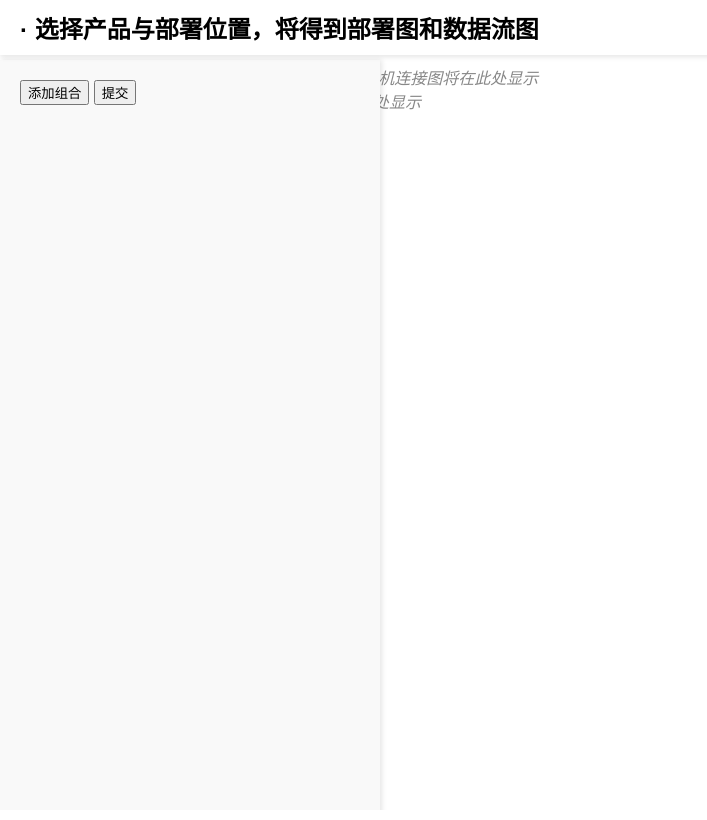
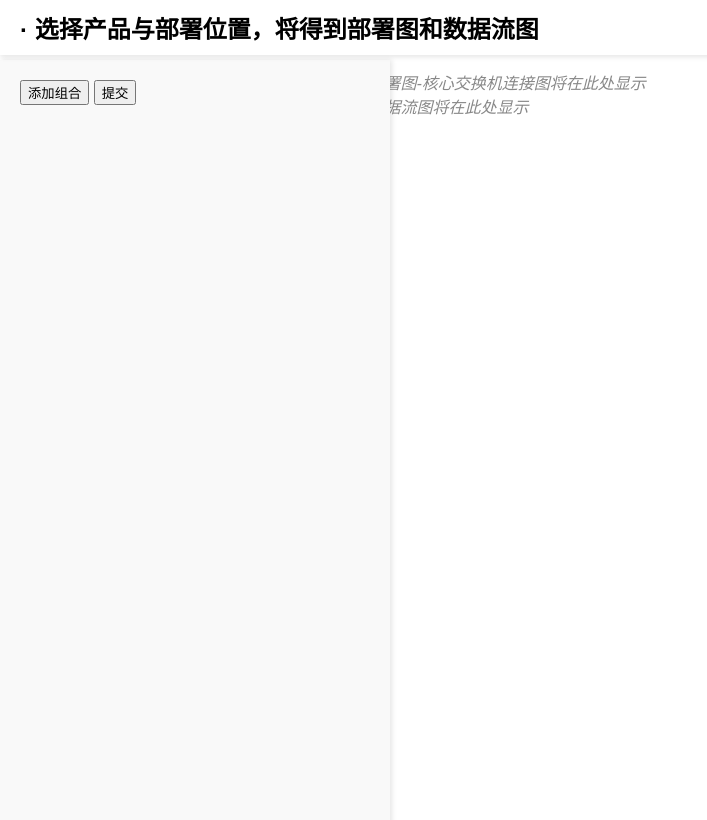
Before and after one commit to coogerchou/topology, a Flask app: page / in a window 1280 px wide. Shown: the whole page, without its empty margins (0-707 px from the left). Run offline with Flask 2, Linux system fonts and the light colour scheme.

Commit message:
update page layout

```diff
--- a/templates/index.html
+++ b/templates/index.html
@@ -35,7 +35,7 @@
         /* 左侧表单区域固定 */
         .form-container {
             flex: 0 0 30%; /* 固定宽度为 30% */
-            min-width: 340px; /* 最小宽度为 300px */
+            min-width: 350px; /* 最小宽度为 300px */
             padding: 20px;
             background-color: #f9f9f9;
             box-shadow: 2px 0 5px rgba(0, 0, 0, 0.1);
@@ -47,8 +47,8 @@
         /* 右侧图片区域滚动 */
         .image-container {
             flex: 1;
-            margin-left: 20%; /* 左侧表单区域的宽度 */
-            padding: 5px;
+            margin-left: 28%; /* 左侧表单区域的宽度 */
+            padding: 10px;
             overflow-y: auto; /* 允许滚动 */
             height: calc(100vh - 60px); /* 视口高度减去标题高度 */
         }
```
Also changed, not shown: diagram_dataflow.png, diagram_dataflow.svg, diagram_deployment.png, diagram_deployment.svg.
